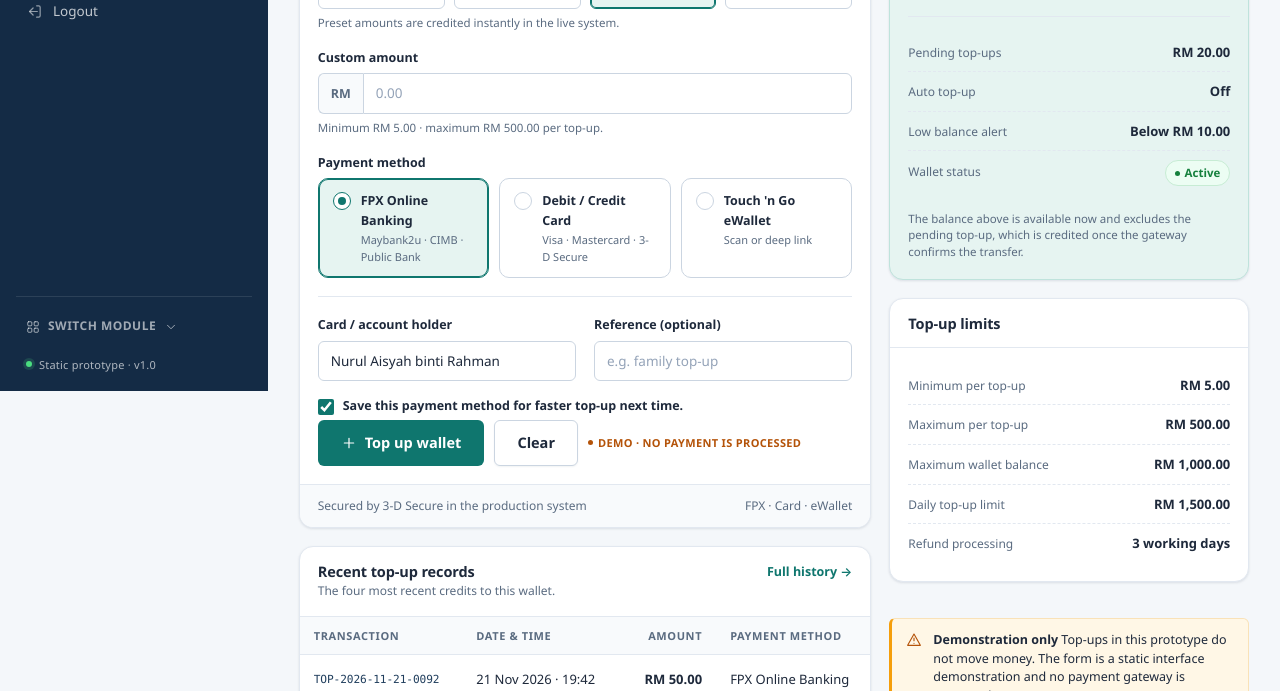
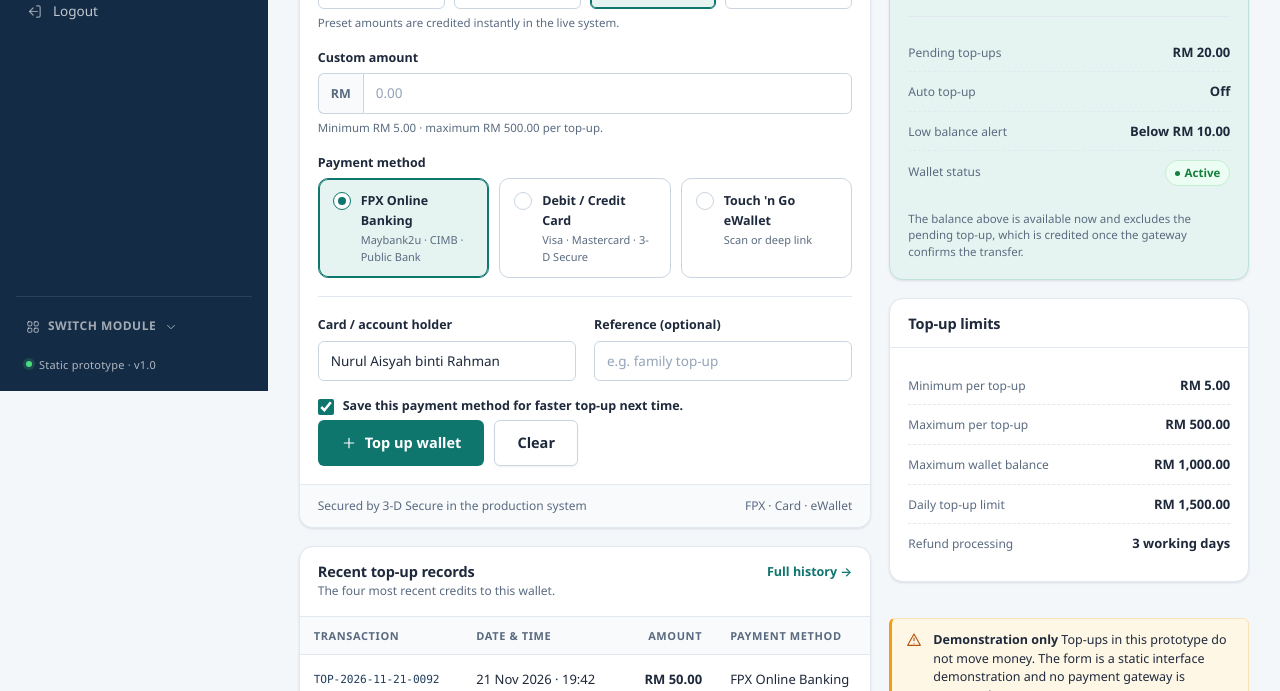
Before and after one commit to aizat40/Source-Code, a plain HTML site: page AFC-System/pages/wallet.html in a window 1280 px wide. Shown: the part 409-1100 px from the top of the page. Drawn offline with Linux system fonts and the light colour scheme.

Commit message:
Update wallet.html

```diff
--- a/AFC-System/pages/wallet.html
+++ b/AFC-System/pages/wallet.html
@@ -109,7 +109,7 @@
         <div class="form-actions">
           <button class="btn btn--primary btn--lg" type="submit"><svg viewBox="0 0 24 24" fill="none" stroke="currentColor" stroke-width="1.7" stroke-linecap="round" stroke-linejoin="round" aria-hidden="true"><path d="M12 5v14M5 12h14"/></svg> Top up wallet</button>
           <button class="btn btn--outline btn--lg" type="reset">Clear</button>
-          <span class="demo-tag">Demo · no payment is processed</span>
+
         </div>
       </form></div><div class="card__foot"><span>Secured by 3-D Secure in the production system</span><span>FPX · Card · eWallet</span></div></section>
 
```
